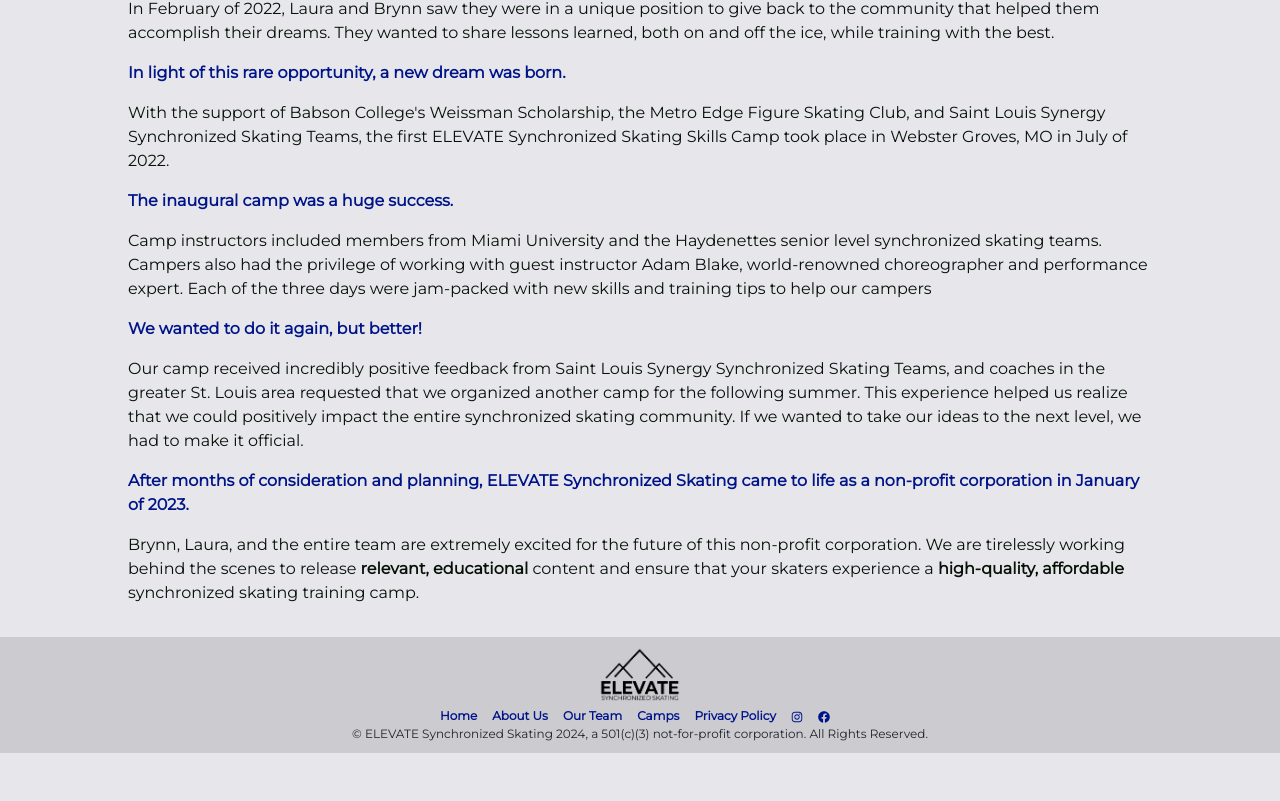
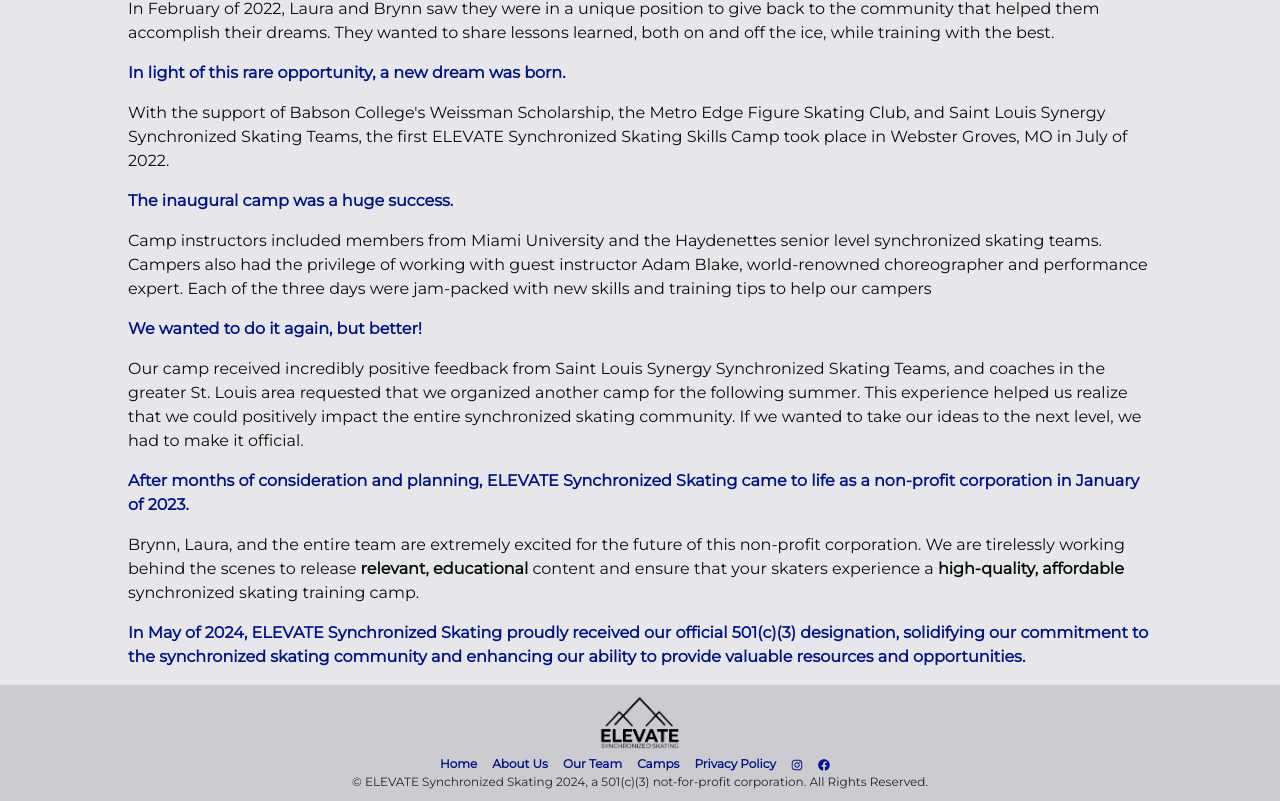
Before and after one commit to msagle/Elevate, a React (Create React App) app: page /mission in a window 1280 px wide. Shown: the part 980-1781 px from the top of the page. Before the commit the page ends 1733 px from the top, so only its background shows below. Built offline with nearby package versions, Linux system fonts and the light colour scheme.

Commit message:
mission statement update

```diff
--- a/src/pages/AboutUsPage/MissionPage/MissionPage.tsx
+++ b/src/pages/AboutUsPage/MissionPage/MissionPage.tsx
@@ -73,7 +73,9 @@
                     <p>
                         Brynn, Laura, and the entire team are extremely excited for the future of this non-profit corporation. We are tirelessly working behind the scenes to release <strong>relevant, educational</strong> content and ensure that your skaters experience a <strong>high-quality, affordable</strong> synchronized skating training camp.
                     </p>
-                    <p />
+                    <p className={styles.accentTextColor}>
+                        <strong>In May of 2024, ELEVATE Synchronized Skating proudly received our official 501(c)(3) designation, solidifying our commitment to the synchronized skating community and enhancing our ability to provide valuable resources and opportunities.</strong>
+                    </p>
                 </div>
             </div>
         </div>
```
